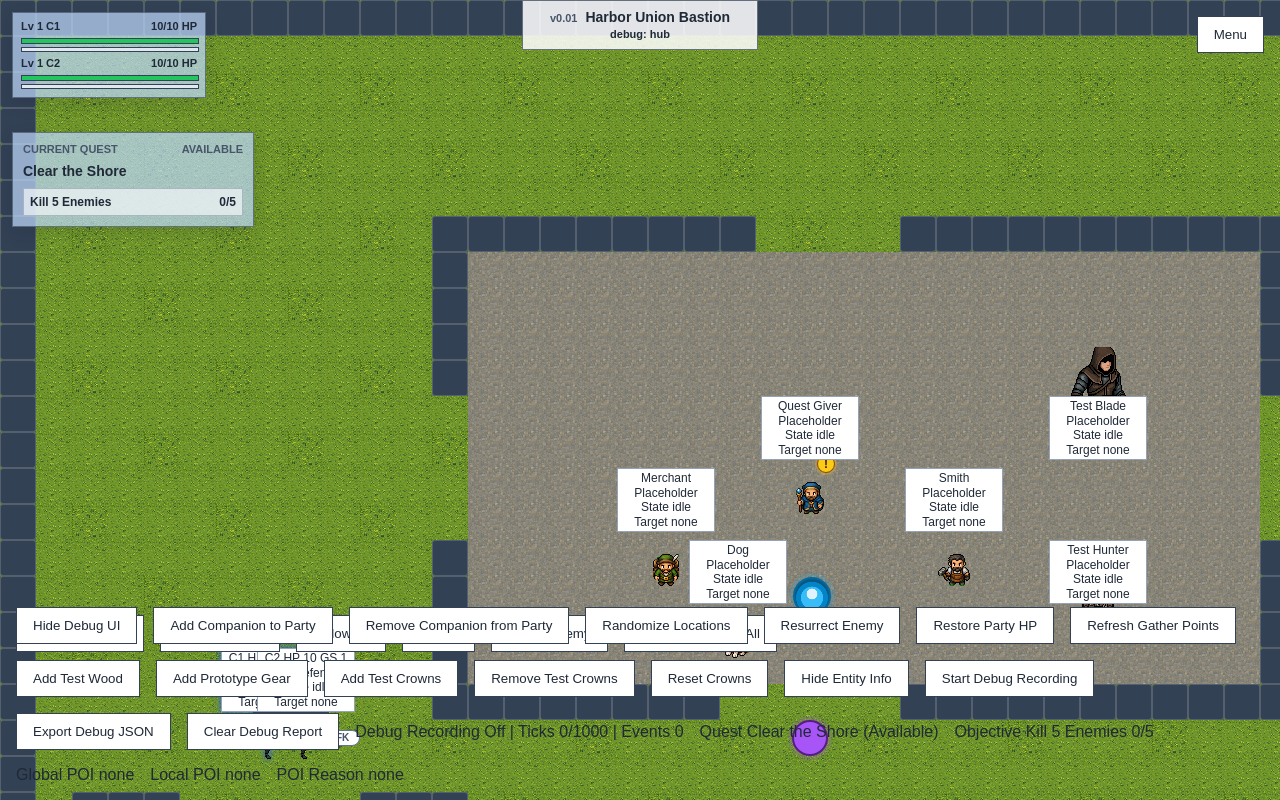
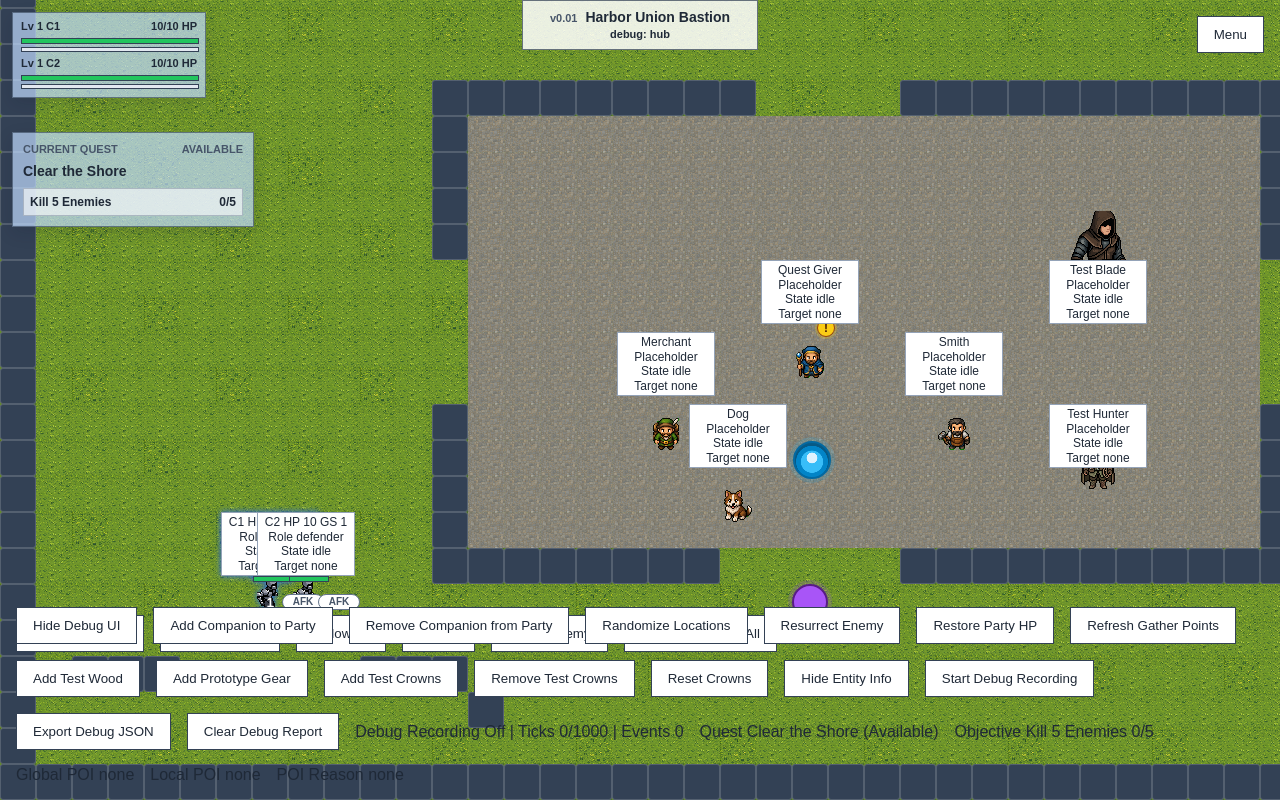
Before and after one commit to furiaz/MMOPartySimulator, a React (Vite) app in the folder client/: page / in a window 1280 px wide. Built offline with nearby package versions, Linux system fonts and the light colour scheme.

Commit message:
camera smoothed

```diff
--- a/client/src/App.css
+++ b/client/src/App.css
@@ -51,6 +51,14 @@
 
 .test-area.floor-hub {
   background: #7b9a47;
+}
+
+.map-world {
+  position: absolute;
+  top: 0;
+  left: 0;
+  transform-origin: 0 0;
+  transition: transform 120ms linear;
 }
 
 .entity-marker,
--- a/client/src/App.tsx
+++ b/client/src/App.tsx
@@ -37,8 +37,6 @@ import {
   createEmptyPartyWallet,
   createInitialQuestStates,
   createNpc,
-  DEBUG_MAP_COLUMNS,
-  DEBUG_MAP_ROWS,
   clearDebugTelemetry,
   debugAddCompanionToParty,
   debugAddPrototypeEquipmentToInventory,
@@ -110,6 +108,10 @@ const cellSize = 36;
 const enemyAggroRange = getEnemyDetectionRange();
 const visualMovementGraceMs = 180;
 const visualMovementReachedDistance = 1;
+const cameraSettleFactor = 0.08;
+const cameraSnapDistance = 0.35;
+const cameraDeadZoneWidthRatio = 0.34;
+const cameraDeadZoneHeightRatio = 0.3;
 const wildernessMapIds = new Set(["map-1", "map-2"]);
 
 type EntityVisualMovement = {
@@ -118,6 +120,11 @@ type EntityVisualMovement = {
 };
 
 type MerchantPanel = "buy" | "sell";
+
+type ViewportSize = {
+  width: number;
+  height: number;
+};
 
 function isWildernessVisualMap(mapId: string | undefined): boolean {
   return Boolean(mapId && wildernessMapIds.has(mapId));
@@ -236,6 +243,166 @@ function getMovementDirection(
 
 function getPositionDistance(first: Position, second: Position): number {
   return Math.hypot(first.x - second.x, first.y - second.y);
+}
+
+function clamp(value: number, minimum: number, maximum: number): number {
+  return Math.max(minimum, Math.min(maximum, value));
+}
+
+function getMaximumCameraOffset({
+  viewportSize,
+  mapPixelWidth,
+  mapPixelHeight,
+}: {
+  viewportSize: ViewportSize;
+  mapPixelWidth: number;
+  mapPixelHeight: number;
+}): Position {
+  return {
+    x: Math.max(0, mapPixelWidth - viewportSize.width),
+    y: Math.max(0, mapPixelHeight - viewportSize.height),
+  };
+}
+
+function getDeadZoneCameraOffset({
+  focusPosition,
+  currentOffset,
+  viewportSize,
+  mapPixelWidth,
+  mapPixelHeight,
+}: {
+  focusPosition: Position;
+  currentOffset: Position;
+  viewportSize: ViewportSize;
+  mapPixelWidth: number;
+  mapPixelHeight: number;
+}): Position {
+  const maximumOffset = getMaximumCameraOffset({
+    viewportSize,
+    mapPixelWidth,
+    mapPixelHeight,
+  });
+  const deadZoneWidth = viewportSize.width * cameraDeadZoneWidthRatio;
+  const deadZoneHeight = viewportSize.height * cameraDeadZoneHeightRatio;
+  const deadZone = {
+    left: currentOffset.x + (viewportSize.width - deadZoneWidth) / 2,
+    right: currentOffset.x + (viewportSize.width + deadZoneWidth) / 2,
+    top: currentOffset.y + (viewportSize.height - deadZoneHeight) / 2,
+    bottom: currentOffset.y + (viewportSize.height + deadZoneHeight) / 2,
+  };
+  let targetOffset = { ...currentOffset };
+
+  if (focusPosition.x < deadZone.left) {
+    targetOffset = {
+      ...targetOffset,
+      x: currentOffset.x - (deadZone.left - focusPosition.x),
+    };
+  } else if (focusPosition.x > deadZone.right) {
+    targetOffset = {
+      ...targetOffset,
+      x: currentOffset.x + (focusPosition.x - deadZone.right),
+    };
+  }
+
+  if (focusPosition.y < deadZone.top) {
+    targetOffset = {
+      ...targetOffset,
+      y: currentOffset.y - (deadZone.top - focusPosition.y),
+    };
+  } else if (focusPosition.y > deadZone.bottom) {
+    targetOffset = {
+      ...targetOffset,
+      y: currentOffset.y + (focusPosition.y - deadZone.bottom),
+    };
+  }
+
+  return {
+    x: clamp(targetOffset.x, 0, maximumOffset.x),
+    y: clamp(targetOffset.y, 0, maximumOffset.y),
+  };
+}
+
+function getCameraAxisStep({
+  current,
+  target,
+  focusDelta,
+}: {
+  current: number;
+  target: number;
+  focusDelta: number;
+}): number {
+  const targetDistance = target - current;
+
+  if (Math.abs(targetDistance) <= cameraSnapDistance) {
+    return target;
+  }
+
+  if (
+    Math.abs(focusDelta) > cameraSnapDistance &&
+    Math.sign(focusDelta) === Math.sign(targetDistance)
+  ) {
+    const matchedDistance =
+      Math.sign(targetDistance) *
+      Math.min(Math.abs(targetDistance), Math.abs(focusDelta));
+
+    return current + matchedDistance;
+  }
+
+  return current + targetDistance * cameraSettleFactor;
+}
+
+function getVelocityMatchedCameraOffset({
+  currentOffset,
+  targetOffset,
+  focusDelta,
+  maximumOffset,
+}: {
+  currentOffset: Position;
+  targetOffset: Position;
+  focusDelta: Position;
+  maximumOffset: Position;
+}): Position {
+  return {
+    x: clamp(
+      getCameraAxisStep({
+        current: currentOffset.x,
+        target: targetOffset.x,
+        focusDelta: focusDelta.x,
+      }),
+      0,
+      maximumOffset.x,
+    ),
+    y: clamp(
+      getCameraAxisStep({
+        current: currentOffset.y,
+        target: targetOffset.y,
+        focusDelta: focusDelta.y,
+      }),
+      0,
+      maximumOffset.y,
+    ),
+  };
+}
+
+function getSettledCameraOffset({
+  currentOffset,
+  targetOffset,
+}: {
+  currentOffset: Position;
+  targetOffset: Position;
+}): Position {
+  return {
+    x: getCameraAxisStep({
+      current: currentOffset.x,
+      target: targetOffset.x,
+      focusDelta: 0,
+    }),
+    y: getCameraAxisStep({
+      current: currentOffset.y,
+      target: targetOffset.y,
+      focusDelta: 0,
+    }),
+  };
 }
 
 function createInitialState(): GameState {
@@ -401,6 +568,14 @@ function App() {
   const [merchantResultMessage, setMerchantResultMessage] =
     useState<string | null>(null);
   const [currentTime, setCurrentTime] = useState(() => Date.now());
+  const [viewportSize, setViewportSize] = useState<ViewportSize>(() => ({
+    width: window.innerWidth,
+    height: window.innerHeight,
+  }));
+  const [visualCameraOffset, setVisualCameraOffset] = useState<Position>({
+    x: 0,
+    y: 0,
+  });
   const [
     visualMovementByEntityId,
     setVisualMovementByEntityId,
@@ -408,6 +583,9 @@ function App() {
   const stopLoopRef = useRef<(() => void) | null>(null);
   const latestAnimatedEntityPositionsRef = useRef<Record<string, Position>>({});
   const previousAnimatedEntityPositionsRef = useRef<Record<string, Position>>({});
+  const visualCameraOffsetRef = useRef<Position>({ x: 0, y: 0 });
+  const cameraMapIdRef = useRef<string | undefined>(undefined);
+  const previousCameraFocusRef = useRef<Position | null>(null);
   const currentMap = gameState.map ?? debugMap;
 
   const partyMembers = companionIds
@@ -541,6 +719,21 @@ function App() {
   }, []);
 
   useEffect(() => {
+    function updateViewportSize() {
+      setViewportSize({
+        width: window.innerWidth,
+        height: window.innerHeight,
+      });
+    }
+
+    window.addEventListener("resize", updateViewportSize);
+
+    return () => {
+      window.removeEventListener("resize", updateViewportSize);
+    };
+  }, []);
+
+  useEffect(() => {
     latestAnimatedEntityPositionsRef.current = [...partyMembers, ...enemies]
       .filter((entity) => entity.state !== "dead")
       .reduce<Record<string, Position>>((positionsById, entity) => {
@@ -666,7 +859,7 @@ function App() {
 
   function randomizeLocations() {
     setGameState((state) =>
-      debugRandomizeLocations(state, DEBUG_MAP_COLUMNS, DEBUG_MAP_ROWS),
+      debugRandomizeLocations(state, currentMap.columns, currentMap.rows),
     );
   }
 
@@ -847,14 +1040,14 @@ function App() {
   }
 
   function commandPartyToMoveFromFloorClick(event: MouseEvent<HTMLDivElement>) {
-    if (event.target !== event.currentTarget) {
-      return;
-    }
-
     const bounds = event.currentTarget.getBoundingClientRect();
     const targetPosition = {
-      x: Math.floor((event.clientX - bounds.left) / cellSize),
-      y: Math.floor((event.clientY - bounds.top) / cellSize),
+      x: Math.floor(
+        (event.clientX - bounds.left + visualCameraOffset.x) / cellSize,
+      ),
+      y: Math.floor(
+        (event.clientY - bounds.top + visualCameraOffset.y) / cellSize,
+      ),
     };
 
     if (!isValidFloorPosition(targetPosition)) {
@@ -1012,6 +1205,105 @@ function App() {
   const floorTiles = useImageFloorTiles
     ? createFloorTilePositions(currentMap.columns, currentMap.rows)
     : [];
+  const mapPixelWidth = currentMap.columns * cellSize;
+  const mapPixelHeight = currentMap.rows * cellSize;
+  const leaderCameraPosition = leader?.position ?? { x: 0, y: 0 };
+  const leaderCameraFocusPosition = {
+    x: leaderCameraPosition.x * cellSize + cellSize / 2,
+    y: leaderCameraPosition.y * cellSize + cellSize / 2,
+  };
+  const currentMapKey = currentMap.id ?? currentMap.debugName;
+
+  useEffect(() => {
+    const maximumOffset = getMaximumCameraOffset({
+      viewportSize,
+      mapPixelWidth,
+      mapPixelHeight,
+    });
+    const targetOffset = getDeadZoneCameraOffset({
+      focusPosition: leaderCameraFocusPosition,
+      currentOffset: visualCameraOffsetRef.current,
+      viewportSize,
+      mapPixelWidth,
+      mapPixelHeight,
+    });
+
+    if (cameraMapIdRef.current !== currentMapKey) {
+      cameraMapIdRef.current = currentMapKey;
+      previousCameraFocusRef.current = leaderCameraFocusPosition;
+      visualCameraOffsetRef.current = targetOffset;
+      setVisualCameraOffset(targetOffset);
+      return;
+    }
+
+    const previousFocus =
+      previousCameraFocusRef.current ?? leaderCameraFocusPosition;
+    const focusDelta = {
+      x: leaderCameraFocusPosition.x - previousFocus.x,
+      y: leaderCameraFocusPosition.y - previousFocus.y,
+    };
+    const velocityMatchedOffset = getVelocityMatchedCameraOffset({
+      currentOffset: visualCameraOffsetRef.current,
+      targetOffset,
+      focusDelta,
+      maximumOffset,
+    });
+    previousCameraFocusRef.current = leaderCameraFocusPosition;
+    visualCameraOffsetRef.current = velocityMatchedOffset;
+    setVisualCameraOffset(velocityMatchedOffset);
+
+    let animationFrameId = 0;
+    let isActive = true;
+
+    function stepCamera() {
+      const currentOffset = visualCameraOffsetRef.current;
+      const nextTargetOffset = getDeadZoneCameraOffset({
+        focusPosition: leaderCameraFocusPosition,
+        currentOffset,
+        viewportSize,
+        mapPixelWidth,
+        mapPixelHeight,
+      });
+      const xDistance = nextTargetOffset.x - currentOffset.x;
+      const yDistance = nextTargetOffset.y - currentOffset.y;
+
+      if (
+        Math.abs(xDistance) <= cameraSnapDistance &&
+        Math.abs(yDistance) <= cameraSnapDistance
+      ) {
+        visualCameraOffsetRef.current = nextTargetOffset;
+        setVisualCameraOffset(nextTargetOffset);
+        return;
+      }
+
+      const nextOffset = getSettledCameraOffset({
+        currentOffset,
+        targetOffset: nextTargetOffset,
+      });
+
+      visualCameraOffsetRef.current = nextOffset;
+      setVisualCameraOffset(nextOffset);
+
+      if (isActive) {
+        animationFrameId = window.requestAnimationFrame(stepCamera);
+      }
+    }
+
+    animationFrameId = window.requestAnimationFrame(stepCamera);
+
+    return () => {
+      isActive = false;
+      window.cancelAnimationFrame(animationFrameId);
+    };
+  }, [
+    currentMapKey,
+    leaderCameraFocusPosition.x,
+    leaderCameraFocusPosition.y,
+    mapPixelHeight,
+    mapPixelWidth,
+    viewportSize.height,
+    viewportSize.width,
+  ]);
 
   return (
     <main className="game-page">
@@ -1026,6 +1318,21 @@ function App() {
           }`}
           aria-label="Follow system top-down test area"
           onClick={commandPartyToMoveFromFloorClick}
+        >
+          <div className="map-label-overlay">
+            <div className="map-title-row">
+              <span className="map-version">v{gameVersion}</span>
+              <strong>{currentMap.displayName}</strong>
+            </div>
+            <span>debug: {currentMap.debugName}</span>
+          </div>
+          <div
+            className="map-world"
+            style={{
+              width: mapPixelWidth,
+              height: mapPixelHeight,
+              transform: `translate(${-visualCameraOffset.x}px, ${-visualCameraOffset.y}px)`,
+            }}
           >
             {floorTiles.map((tile) => (
               <img
@@ -1045,13 +1352,6 @@ function App() {
                 }}
               />
             ))}
-          <div className="map-label-overlay">
-            <div className="map-title-row">
-              <span className="map-version">v{gameVersion}</span>
-              <strong>{currentMap.displayName}</strong>
-            </div>
-            <span>debug: {currentMap.debugName}</span>
-          </div>
             {currentMap.walls.map((wall) => (
               <div
                 key={`${wall.x}-${wall.y}`}
@@ -1586,6 +1886,7 @@ function App() {
                 </div>
               );
             })}
+          </div>
         </div>
 
         {activeMerchant ? (
--- a/client/src/game/debugMap.ts
+++ b/client/src/game/debugMap.ts
@@ -10,6 +10,8 @@ import { bakeNavigationGrid } from "./navigation";
 
 export const DEBUG_MAP_COLUMNS = 50;
 export const DEBUG_MAP_ROWS = 26;
+export const WILDERNESS_MAP_COLUMNS = 80;
+export const WILDERNESS_MAP_ROWS = 48;
 export const TELEPORTER_ID = "map-1-to-map-2";
 export const TELEPORTER_RANGE = 10;
 export const HUB_MAP_ID: DebugMapId = "hub";
@@ -77,16 +79,16 @@ export const hubCompanionStartPositions: Position[] = [
 ];
 
 export const mapTwoCompanionStartPositions: Position[] = [
-  { x: 3, y: 22 },
-  { x: 4, y: 22 },
-  { x: 3, y: 21 },
-  { x: 4, y: 21 },
+  { x: 5, y: 41 },
+  { x: 6, y: 41 },
+  { x: 5, y: 40 },
+  { x: 6, y: 40 },
 ];
 
-export const teleporterPosition: Position = { x: 46, y: 22 };
+export const teleporterPosition: Position = { x: 75, y: 41 };
 export const hubTeleporterPosition: Position = { x: 22, y: 20 };
-export const mapOneHubTeleporterPosition: Position = { x: 3, y: 22 };
-export const mapTwoReturnTeleporterPosition: Position = { x: 3, y: 22 };
+export const mapOneHubTeleporterPosition: Position = { x: 5, y: 41 };
+export const mapTwoReturnTeleporterPosition: Position = { x: 5, y: 41 };
 export const HUB_HEALING_FOUNTAIN_RANGE = 5;
 export const hubHealingFountains: HealingFountain[] = [
   {
@@ -104,17 +106,17 @@ const hubArrivalPositions: Position[] = [
 ];
 
 const mapOneHubArrivalPositions: Position[] = [
-  { x: 3, y: 21 },
-  { x: 4, y: 21 },
-  { x: 3, y: 22 },
-  { x: 4, y: 22 },
+  { x: 5, y: 40 },
+  { x: 6, y: 40 },
+  { x: 5, y: 41 },
+  { x: 6, y: 41 },
 ];
 
 const mapOneMapTwoArrivalPositions: Position[] = [
-  { x: 46, y: 21 },
-  { x: 47, y: 21 },
-  { x: 45, y: 21 },
-  { x: 47, y: 22 },
+  { x: 75, y: 40 },
+  { x: 74, y: 40 },
+  { x: 75, y: 41 },
+  { x: 74, y: 41 },
 ];
 
 export const hubNpcStartData = [
@@ -157,63 +159,63 @@ export const hubNpcStartData = [
 ] as const;
 
 export const mapOneEnemyStartPositions: Position[] = [
-  { x: 5, y: 4 },
-  { x: 10, y: 6 },
-  { x: 22, y: 5 },
-  { x: 28, y: 7 },
-  { x: 39, y: 5 },
-  { x: 45, y: 6 },
-  { x: 6, y: 15 },
-  { x: 20, y: 14 },
-  { x: 27, y: 15 },
-  { x: 38, y: 14 },
-  { x: 45, y: 15 },
-  { x: 5, y: 22 },
-  { x: 18, y: 23 },
-  { x: 29, y: 23 },
+  { x: 9, y: 8 },
+  { x: 15, y: 13 },
+  { x: 29, y: 9 },
+  { x: 34, y: 19 },
+  { x: 50, y: 8 },
+  { x: 70, y: 12 },
+  { x: 11, y: 25 },
+  { x: 27, y: 31 },
+  { x: 45, y: 27 },
+  { x: 57, y: 37 },
+  { x: 68, y: 28 },
+  { x: 14, y: 38 },
+  { x: 37, y: 42 },
+  { x: 64, y: 42 },
 ];
 
 export const mapTwoEnemyStartPositions: Position[] = [
-  { x: 5, y: 5 },
-  { x: 16, y: 4 },
-  { x: 31, y: 5 },
-  { x: 45, y: 5 },
-  { x: 5, y: 13 },
-  { x: 18, y: 13 },
-  { x: 32, y: 13 },
-  { x: 45, y: 13 },
-  { x: 6, y: 20 },
-  { x: 17, y: 20 },
-  { x: 28, y: 20 },
-  { x: 43, y: 20 },
-  { x: 46, y: 23 },
-  { x: 33, y: 11 },
+  { x: 10, y: 9 },
+  { x: 24, y: 7 },
+  { x: 45, y: 9 },
+  { x: 72, y: 8 },
+  { x: 13, y: 20 },
+  { x: 31, y: 23 },
+  { x: 55, y: 20 },
+  { x: 70, y: 24 },
+  { x: 9, y: 35 },
+  { x: 25, y: 39 },
+  { x: 43, y: 34 },
+  { x: 61, y: 39 },
+  { x: 72, y: 37 },
+  { x: 55, y: 29 },
 ];
 
 export const mapOneResourceStartData: ResourceStartData[] = [
-  { id: resourceIds[0], position: { x: 4, y: 6 }, resourceType: "wood" },
-  { id: resourceIds[1], position: { x: 11, y: 4 }, resourceType: "ore" },
-  { id: resourceIds[2], position: { x: 23, y: 7 }, resourceType: "herb" },
-  { id: resourceIds[3], position: { x: 40, y: 7 }, resourceType: "wood" },
-  { id: resourceIds[4], position: { x: 46, y: 4 }, resourceType: "ore" },
-  { id: resourceIds[5], position: { x: 5, y: 17 }, resourceType: "herb" },
-  { id: resourceIds[6], position: { x: 21, y: 16 }, resourceType: "wood" },
-  { id: resourceIds[7], position: { x: 29, y: 14 }, resourceType: "ore" },
-  { id: resourceIds[8], position: { x: 38, y: 16 }, resourceType: "herb" },
-  { id: resourceIds[9], position: { x: 44, y: 22 }, resourceType: "wood" },
+  { id: resourceIds[0], position: { x: 7, y: 12 }, resourceType: "wood" },
+  { id: resourceIds[1], position: { x: 18, y: 8 }, resourceType: "ore" },
+  { id: resourceIds[2], position: { x: 30, y: 16 }, resourceType: "herb" },
+  { id: resourceIds[3], position: { x: 47, y: 11 }, resourceType: "wood" },
+  { id: resourceIds[4], position: { x: 70, y: 16 }, resourceType: "ore" },
+  { id: resourceIds[5], position: { x: 16, y: 27 }, resourceType: "herb" },
+  { id: resourceIds[6], position: { x: 36, y: 31 }, resourceType: "wood" },
+  { id: resourceIds[7], position: { x: 53, y: 25 }, resourceType: "ore" },
+  { id: resourceIds[8], position: { x: 72, y: 32 }, resourceType: "herb" },
+  { id: resourceIds[9], position: { x: 51, y: 41 }, resourceType: "wood" },
 ];
 
 export const mapTwoResourceStartData: ResourceStartData[] = [
-  { id: resourceIds[0], position: { x: 4, y: 4 }, resourceType: "wood" },
-  { id: resourceIds[1], position: { x: 15, y: 6 }, resourceType: "ore" },
-  { id: resourceIds[2], position: { x: 30, y: 6 }, resourceType: "herb" },
-  { id: resourceIds[3], position: { x: 45, y: 4 }, resourceType: "wood" },
-  { id: resourceIds[4], position: { x: 4, y: 15 }, resourceType: "ore" },
-  { id: resourceIds[5], position: { x: 18, y: 15 }, resourceType: "herb" },
-  { id: resourceIds[6], position: { x: 32, y: 15 }, resourceType: "wood" },
-  { id: resourceIds[7], position: { x: 45, y: 15 }, resourceType: "ore" },
-  { id: resourceIds[8], position: { x: 5, y: 20 }, resourceType: "herb" },
-  { id: resourceIds[9], position: { x: 34, y: 20 }, resourceType: "wood" },
+  { id: resourceIds[0], position: { x: 7, y: 14 }, resourceType: "wood" },
+  { id: resourceIds[1], position: { x: 22, y: 12 }, resourceType: "ore" },
+  { id: resourceIds[2], position: { x: 39, y: 15 }, resourceType: "herb" },
+  { id: resourceIds[3], position: { x: 63, y: 13 }, resourceType: "wood" },
+  { id: resourceIds[4], position: { x: 16, y: 26 }, resourceType: "ore" },
+  { id: resourceIds[5], position: { x: 38, y: 29 }, resourceType: "herb" },
+  { id: resourceIds[6], position: { x: 57, y: 24 }, resourceType: "wood" },
+  { id: resourceIds[7], position: { x: 72, y: 30 }, resourceType: "ore" },
+  { id: resourceIds[8], position: { x: 13, y: 42 }, resourceType: "herb" },
+  { id: resourceIds[9], position: { x: 50, y: 41 }, resourceType: "wood" },
 ];
 
 export type ResourceStartData = {
@@ -245,54 +247,68 @@ const HUB_WALLS = dedupeWalls([
 ]);
 
 const MAP_ONE_WALLS = dedupeWalls([
-  ...createPerimeterWalls(DEBUG_MAP_COLUMNS, DEBUG_MAP_ROWS),
-  ...createVerticalWall(14, 4, DEBUG_MAP_ROWS - 5, [
-    [7, 9],
-    [15, 17],
+  ...createPerimeterWalls(WILDERNESS_MAP_COLUMNS, WILDERNESS_MAP_ROWS),
+  ...createVerticalWall(20, 5, WILDERNESS_MAP_ROWS - 6, [
+    [10, 14],
+    [25, 29],
+    [38, 42],
   ]),
-  ...createVerticalWall(32, 4, DEBUG_MAP_ROWS - 5, [
-    [6, 8],
-    [14, 16],
+  ...createVerticalWall(40, 5, WILDERNESS_MAP_ROWS - 6, [
+    [8, 12],
+    [26, 30],
+    [39, 43],
   ]),
-  ...createHorizontalWall(11, 5, DEBUG_MAP_COLUMNS - 5, [
-    [8, 12],
-    [25, 29],
-    [40, 44],
+  ...createVerticalWall(60, 6, WILDERNESS_MAP_ROWS - 7, [
+    [11, 15],
+    [27, 31],
+    [38, 42],
   ]),
-  ...createHorizontalWall(19, 5, DEBUG_MAP_COLUMNS - 5, [
-    [6, 10],
-    [22, 26],
-    [37, 41],
+  ...createHorizontalWall(18, 5, WILDERNESS_MAP_COLUMNS - 6, [
+    [12, 17],
+    [31, 36],
+    [50, 55],
+    [68, 73],
+  ]),
+  ...createHorizontalWall(34, 6, WILDERNESS_MAP_COLUMNS - 7, [
+    [9, 14],
+    [28, 33],
+    [47, 52],
+    [65, 70],
   ]),
 ]);
 
 const MAP_TWO_WALLS = dedupeWalls([
-  ...createPerimeterWalls(DEBUG_MAP_COLUMNS, DEBUG_MAP_ROWS),
-  ...createVerticalWall(10, 4, DEBUG_MAP_ROWS - 4, [
-    [7, 9],
-    [17, 19],
-  ]),
-  ...createVerticalWall(25, 3, DEBUG_MAP_ROWS - 4, [
-    [5, 7],
-    [14, 16],
-  ]),
-  ...createVerticalWall(39, 4, DEBUG_MAP_ROWS - 4, [
-    [10, 12],
-    [18, 20],
-  ]),
-  ...createHorizontalWall(8, 4, DEBUG_MAP_COLUMNS - 4, [
-    [6, 11],
-    [22, 27],
-    [37, 42],
-  ]),
-  ...createHorizontalWall(17, 4, DEBUG_MAP_COLUMNS - 4, [
-    [7, 11],
-    [23, 27],
+  ...createPerimeterWalls(WILDERNESS_MAP_COLUMNS, WILDERNESS_MAP_ROWS),
+  ...createVerticalWall(16, 5, WILDERNESS_MAP_ROWS - 6, [
+    [11, 15],
+    [24, 28],
     [38, 42],
   ]),
-  ...createHorizontalWall(22, 5, DEBUG_MAP_COLUMNS - 6, [
-    [14, 18],
-    [30, 34],
+  ...createVerticalWall(34, 4, WILDERNESS_MAP_ROWS - 7, [
+    [8, 12],
+    [22, 26],
+    [35, 39],
+  ]),
+  ...createVerticalWall(52, 5, WILDERNESS_MAP_ROWS - 6, [
+    [10, 14],
+    [23, 27],
+    [37, 41],
+  ]),
+  ...createVerticalWall(68, 6, WILDERNESS_MAP_ROWS - 8, [
+    [12, 16],
+    [26, 30],
+  ]),
+  ...createHorizontalWall(17, 5, WILDERNESS_MAP_COLUMNS - 6, [
+    [8, 13],
+    [25, 30],
+    [43, 48],
+    [61, 66],
+  ]),
+  ...createHorizontalWall(32, 6, WILDERNESS_MAP_COLUMNS - 7, [
+    [10, 15],
+    [28, 33],
+    [46, 51],
+    [62, 67],
   ]),
 ]);
 
@@ -302,6 +318,8 @@ export const debugMapDefinitions: Record<
     id: DebugMapId;
     displayName: string;
     debugName: string;
+    columns: number;
+    rows: number;
     walls: Position[];
     teleports: DebugTeleportPoint[];
     healingFountains: HealingFountain[];
@@ -311,6 +329,8 @@ export const debugMapDefinitions: Record<
     id: HUB_MAP_ID,
     displayName: "Harbor Union Bastion",
     debugName: "hub",
+    columns: DEBUG_MAP_COLUMNS,
+    rows: DEBUG_MAP_ROWS,
     walls: HUB_WALLS,
     healingFountains: hubHealingFountains,
     teleports: [
@@ -328,6 +348,8 @@ export const debugMapDefinitions: Record<
     id: MAP_ONE_ID,
     displayName: "First Wild Map",
     debugName: "map-1",
+    columns: WILDERNESS_MAP_COLUMNS,
+    rows: WILDERNESS_MAP_ROWS,
     walls: MAP_ONE_WALLS,
     healingFountains: [],
     teleports: [
@@ -354,6 +376,8 @@ export const debugMapDefinitions: Record<
     id: MAP_TWO_ID,
     displayName: "Second Wild Map",
     debugName: "map-2",
+    columns: WILDERNESS_MAP_COLUMNS,
+    rows: WILDERNESS_MAP_ROWS,
     walls: MAP_TWO_WALLS,
     healingFountains: [],
     teleports: [
@@ -376,8 +400,8 @@ export function createDebugMap(mapId: DebugMapId = HUB_MAP_ID): GameMap {
     id: definition.id,
     displayName: definition.displayName,
     debugName: definition.debugName,
-    columns: DEBUG_MAP_COLUMNS,
-    rows: DEBUG_MAP_ROWS,
+    columns: definition.columns,
+    rows: definition.rows,
     walls: definition.walls,
     teleports: definition.teleports,
     healingFountains: definition.healingFountains,
```
Also changed, not shown: 1 other file (tests, documents, lock files or other folders). Lines whose indentation alone changed are shown as unchanged.
